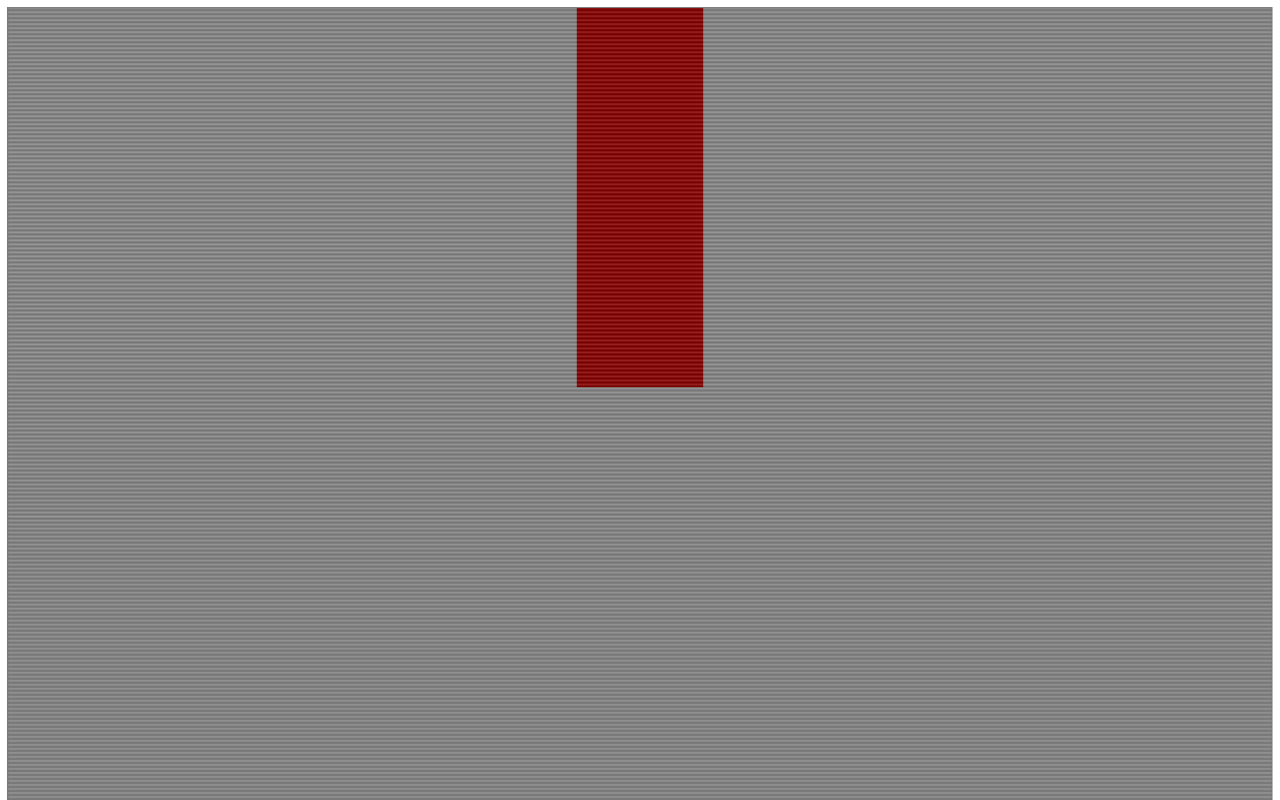
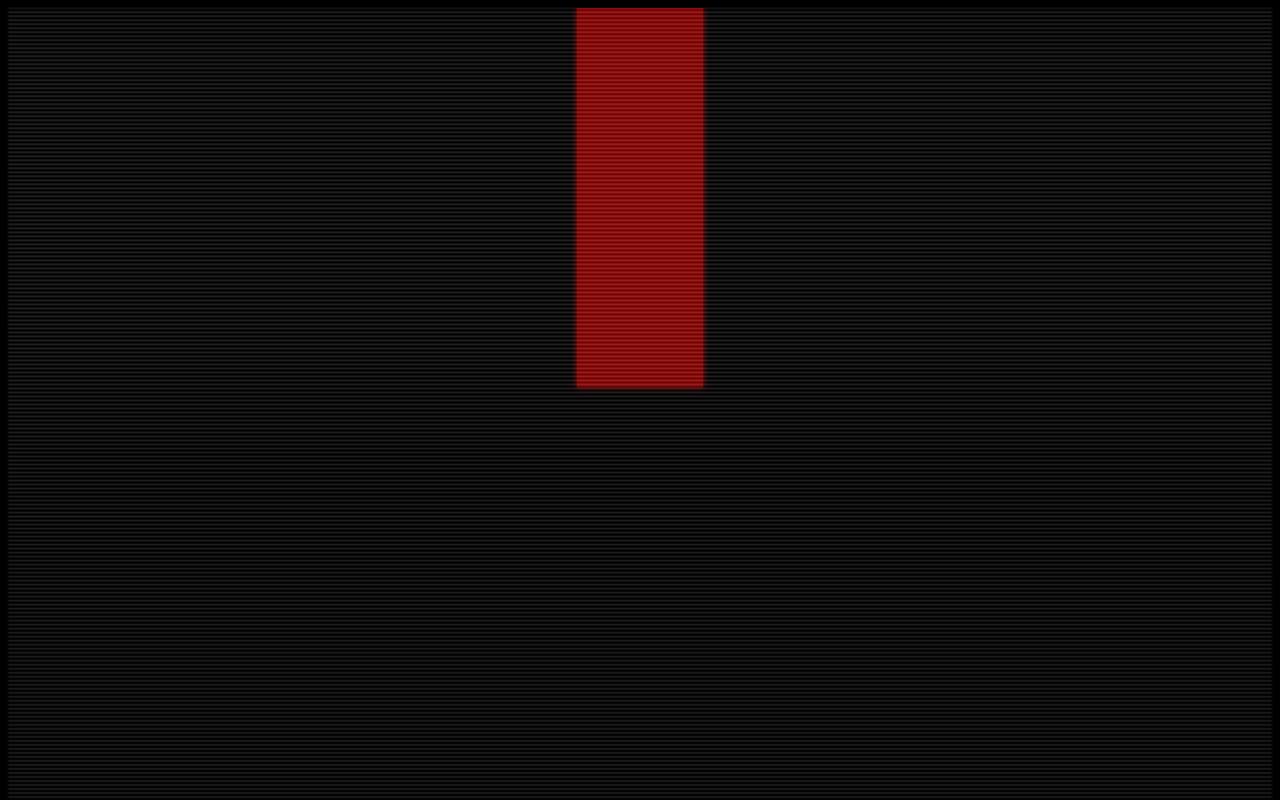
Before and after one commit to RandomAnomaly/pomodoro2, a plain HTML site: page index.html in a window 1280 px wide. Shown: the top 800 px of the page. Drawn offline with Linux system fonts and the light colour scheme.

Commit message:
Added glow blur - we're getting somewhere!

```diff
--- a/index.html
+++ b/index.html
@@ -8,8 +8,18 @@
 
 <body>
     <div class="content">
-        <svg width="100%" viewBox="0 0 100 100" >
-            <rect x="45" width="10" height="30" fill="red" />
+        <svg width="100%" viewBox="0 0 100 100">
+
+            <filter id="glow">
+                <feGaussianBlur stdDeviation="0.3" result="coloredBlur" />
+                <feMerge>
+                    <feMergeNode in="coloredBlur" />
+                    <feMergeNode in="SourceGraphic" />
+                </feMerge>
+            </filter>
+
+
+            <rect x="45" width="10" height="30" fill="red" filter="url(#glow)" />
         </svg>
         <div class="overlay" width="100%" height="100%">
         </div>
--- a/styles.css
+++ b/styles.css
@@ -1,5 +1,5 @@
 body {
-    /*background-color: black;*/
+    background-color: black;
 }
 
 .content {
```
